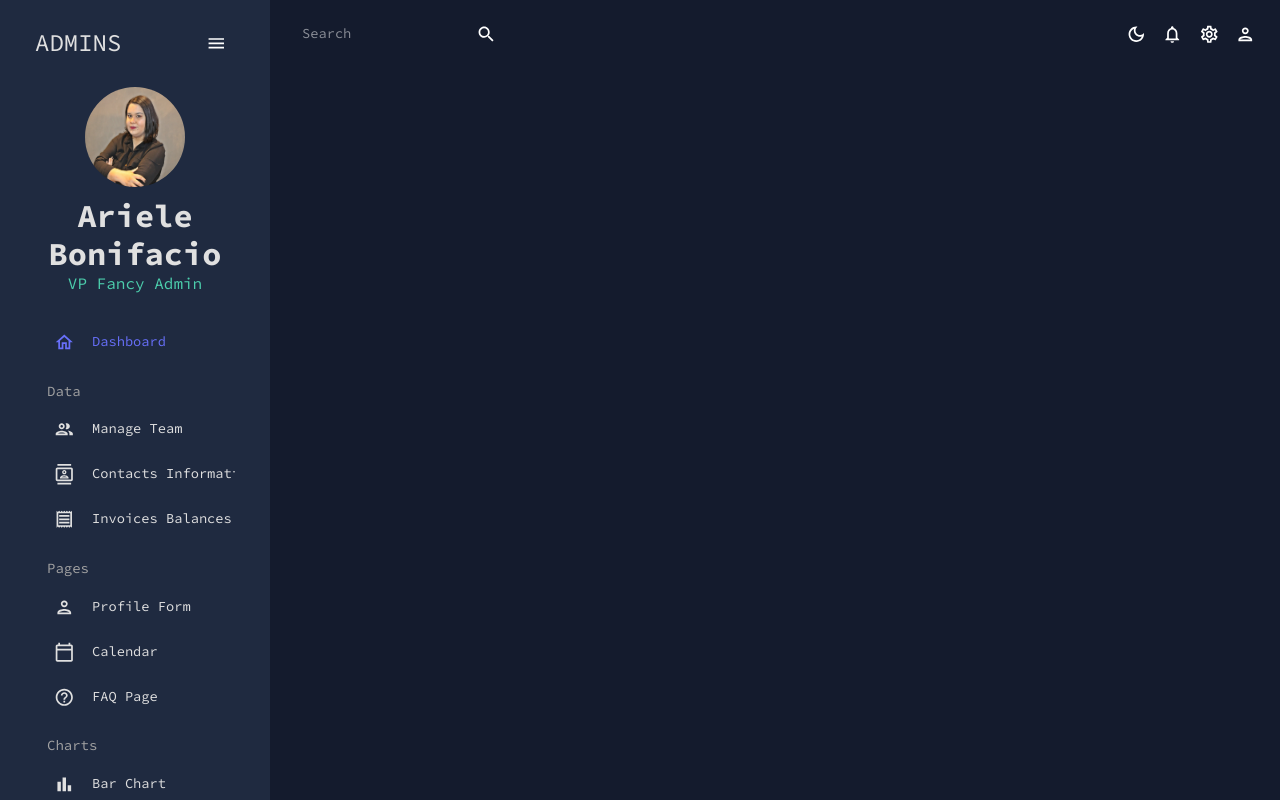
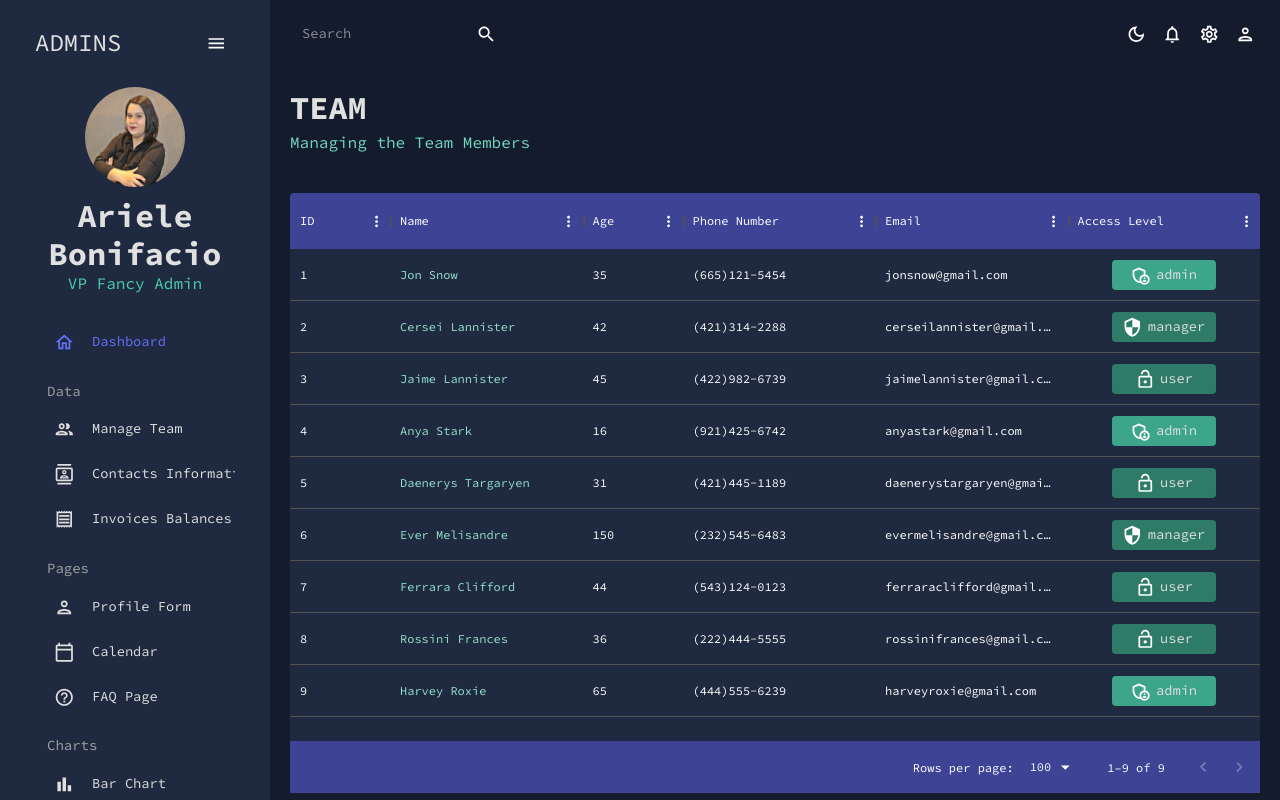
Before and after one commit to bonieasy/admin-dashboard, a React (Create React App) app: page /team in a window 1280 px wide. Built offline with nearby package versions, Linux system fonts and the light colour scheme.

Commit message:
team page

```diff
--- a/src/App.js
+++ b/src/App.js
@@ -4,7 +4,7 @@
 import Topbar from "./scenes/global/Topbar";
 import Dashboard from "./scenes/dashboard";
 import Sidebar from "./scenes/global/Sidebar";
-// import Team from "./scenes/team";
+import Team from "./scenes/team";
 // import Invoices from "./scenes/invoices";
 // import Contacts from "./scenes/contacts";
 // import Bar from "./scenes/bar";
@@ -29,7 +29,7 @@
             <Topbar />
             <Routes>
               <Route path="/" element={<Dashboard />} />
-              {/* <Route path="/team" element={<Team />} /> */}
+              <Route path="/team" element={<Team />} />
               {/* <Route path="/contacts" element={<Contacts />} /> */}
               {/* <Route path="/invoices" element={<Invoices />} /> */}
               {/* <Route path="/form" element={<Form />} /> */}
--- /dev/null
+++ b/src/scenes/team/index.jsx
@@ -0,0 +1,81 @@
+import { Box, Typography, useTheme } from "@mui/material";
+import { DataGrid } from "@mui/x-data-grid";
+import { tokens } from "../../theme";
+import { mockDataTeam } from "../../data/mockData";
+import AdminPanelSettingsOutlinedIcon from "@mui/icons-material/AdminPanelSettingsOutlined";
+import LockOpenOutlinedIcon from "@mui/icons-material/LockOpenOutlined";
+import SecurityOutlinedIcon from "@mui/icons-material/SecurityOutlined";
+import Header from "../../components/Header";
+
+const Team = () => {
+    const theme = useTheme();
+    const colors = tokens(theme.palette.mode);
+    const columns = [
+        { field: "id", headerName: "ID" },
+        {field: "name", headerName: "Name", flex: 1, cellClassName: "name-column--cell", },
+        {field: "age", headerName: "Age", type: "numbeer", headerAlign: "left", align: "left" },
+        {field: "phone", headerName: "Phone Number", flex: 1 },
+        {field: "email", headerName: "Email", flex: 1 },
+        {field: "access", headerName: "Access Level", flex: 1, renderCell: ({ row: { access }}) => {
+            return (
+                <Box
+                    width="60%"
+                    m="0 auto"
+                    p="5px"
+                    display="flex"
+                    justifyContent="center"
+                    backgroundColor={
+                        access === "admin"
+                        ? colors.greenAccent[600]
+                        : colors.greenAccent[700]
+                    }
+                    borderRadius="4px"
+                >
+                    {access === "admin" && <AdminPanelSettingsOutlinedIcon />}
+                    {access === "manager" && <SecurityOutlinedIcon />}
+                    {access === "user" && <LockOpenOutlinedIcon />}
+                    <Typography color={colors.grey[100]} sx={{ ml: "5px" }}>
+                        {access}
+                    </Typography>
+                </Box>
+            )
+        } },
+    ]
+
+    return (
+        <Box m="20px">
+            <Header title="TEAM" subtitle="Managing the Team Members"/>
+
+            <Box m="40px 0 0 0" height="75vh" sx={{
+                "& .MuiDataGrid-root": {
+                    border: "none",
+                },
+                "& .MuiDataGrid-cell": {
+                    borderBotton: "none"
+                },
+                "& .name-column--cell": {
+                    color: colors.greenAccent[300]
+                },
+                "& .MuiDataGrid-columnHeaders": {
+                    backgroundColor: colors.blueAccent[700],
+                    borderBottom: "none"
+                },
+                "& .MuiDataGrid-virtualScroller": {
+                    backgroundColor: colors.primary[400]
+                },
+                "& .MuiDataGrid-footerContainer": {
+                    borderTop: "none",
+                    backgroundColor: colors.blueAccent[700]
+                }
+            }}
+            >
+                <DataGrid
+                    rows={mockDataTeam}
+                    columns={columns}
+                />
+            </Box>
+        </Box>
+    );
+};
+
+export default Team;
```
Also changed, not shown: src/scenes/contacts/index.jsx (added).
